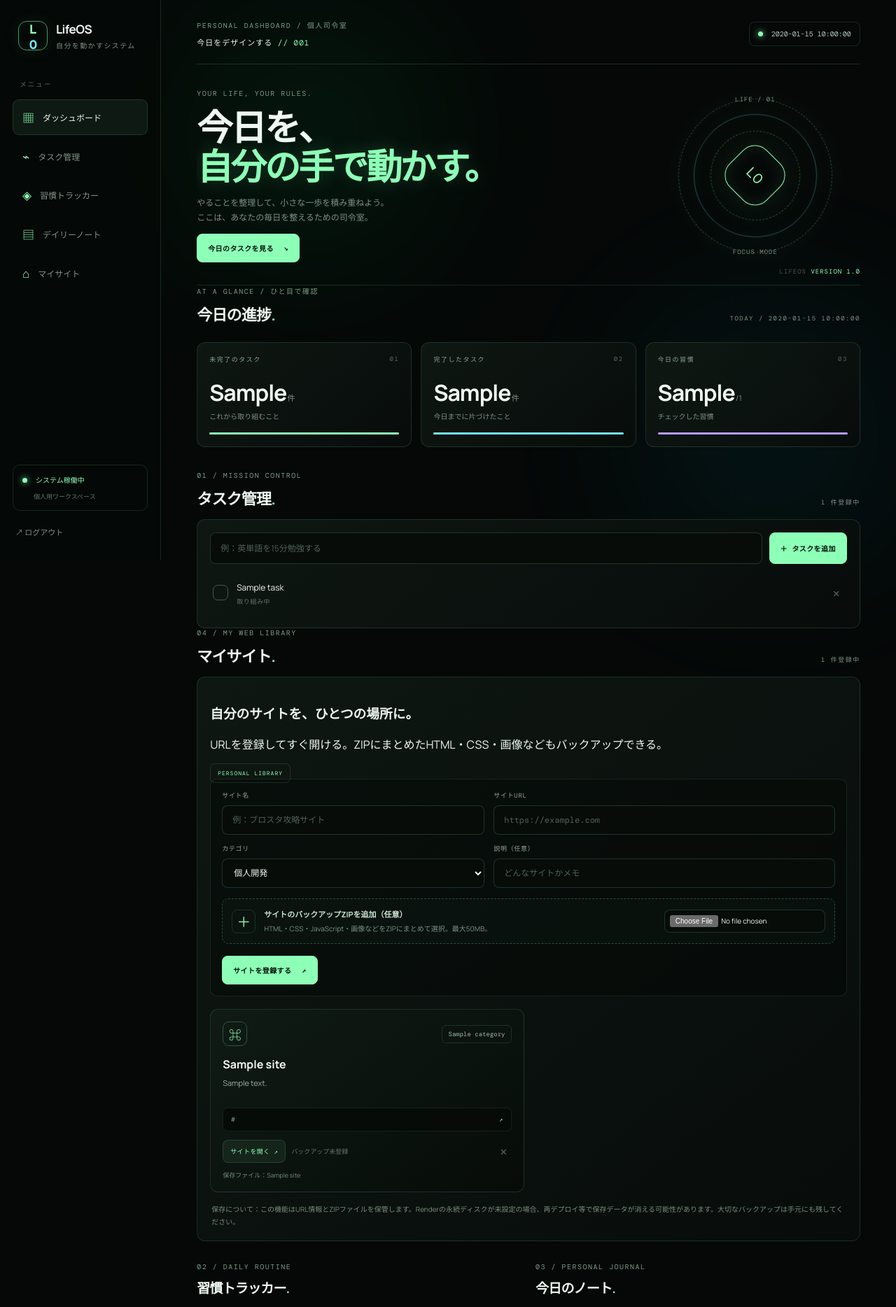
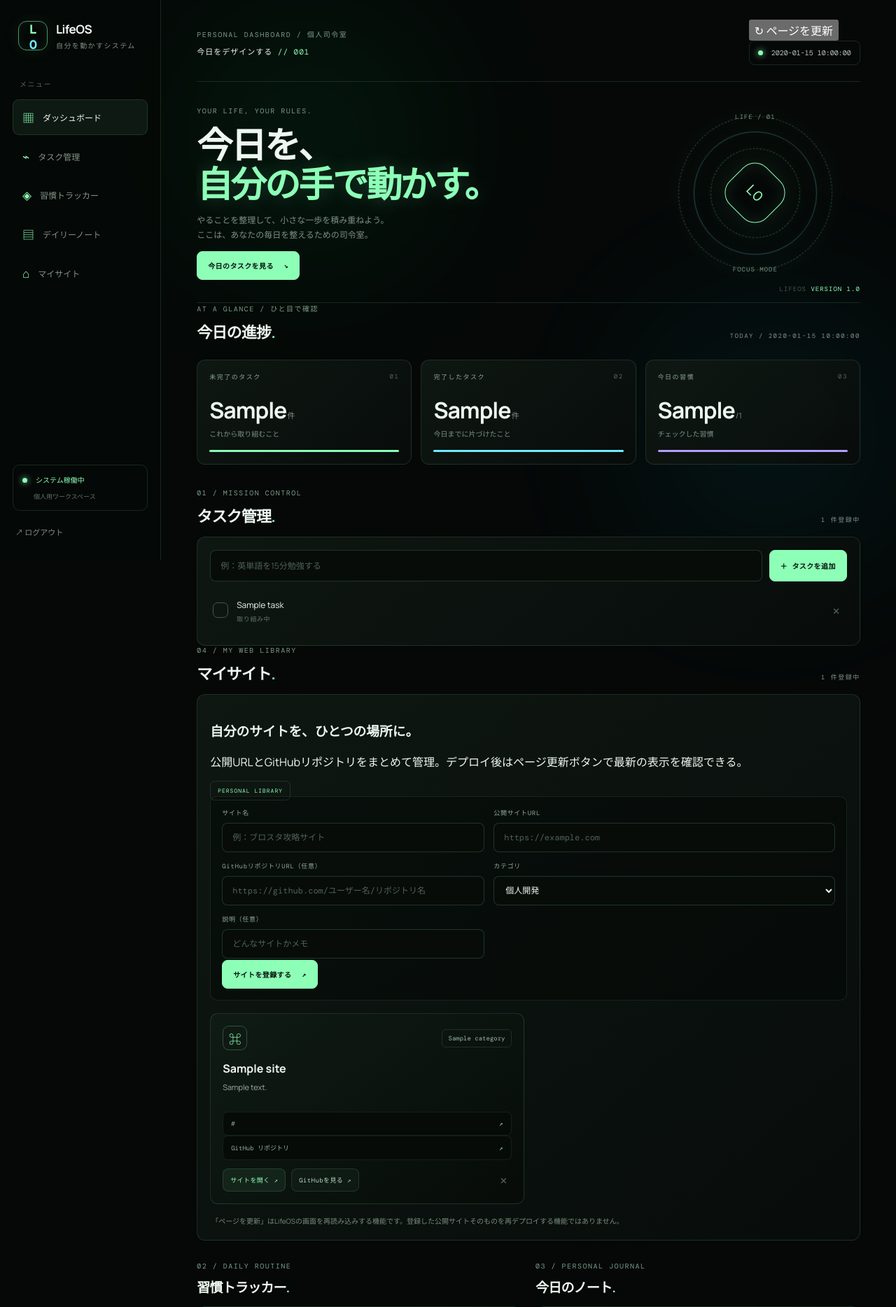
Before and after one commit to morigu812-svg/lifeos, a Flask app: template templates/index.html in a window 1280 px wide. Shown: the top 1868 px of the page at 70% size. Run offline with Flask 3, Linux system fonts and the light colour scheme; the template is opened without the code that fills it: most values are stand-ins (such as "Sample title", 1, 10 or a date in 2020).

Commit message:
Use GitHub repository URLs and add page refresh control

```diff
--- a/templates/index.html
+++ b/templates/index.html
@@ -25,7 +25,7 @@
       </div>
     </aside>
     <main class="main-content">
-      <header class="topbar"><div><p class="eyebrow">PERSONAL DASHBOARD / 個人司令室</p><p class="topbar-title">今日をデザインする <span>// 001</span></p></div><div class="date-pill"><span class="status-dot"></span> {{ today }}</div></header>
+      <header class="topbar"><div><p class="eyebrow">PERSONAL DASHBOARD / 個人司令室</p><p class="topbar-title">今日をデザインする <span>// 001</span></p></div><div class="topbar-actions"><button type="button" class="refresh-button" onclick="window.location.href=window.location.pathname+'?refresh='+Date.now()" title="ページを再読み込み"><span aria-hidden="true">↻</span> ページを更新</button><div class="date-pill"><span class="status-dot"></span> {{ today }}</div></div></header>
       <section class="hero" id="overview">
         <div class="hero-copy"><p class="eyebrow">YOUR LIFE, YOUR RULES.</p><h1>今日を、<br><span>自分の手で動かす。</span></h1><p class="muted">やることを整理して、小さな一歩を積み重ねよう。<br>ここは、あなたの毎日を整えるための司令室。</p><a href="#tasks" class="button primary">今日のタスクを見る <span>↘</span></a></div>
         <div class="core-visual" aria-label="LifeOSのサイバーコア装飾"><div class="core-ring ring-one"></div><div class="core-ring ring-two"></div><div class="core-ring ring-three"></div><div class="core-center">LO</div><span class="orbit-label label-top">LIFE / 01</span><span class="orbit-label label-bottom">FOCUS MODE</span></div>
@@ -50,15 +50,16 @@
 
       <div class="section-heading" id="sites"><div><p class="eyebrow">04 / MY WEB LIBRARY</p><h2>マイサイト<span>.</span></h2></div><span class="section-count">{{ sites|length }} 件登録中</span></div>
       <section class="panel sites-panel">
-        <div class="sites-intro"><div><h3>自分のサイトを、ひとつの場所に。</h3><p>URLを登録してすぐ開ける。ZIPにまとめたHTML・CSS・画像などもバックアップできる。</p></div><span class="sites-badge">PERSONAL LIBRARY</span></div>
+        <div class="sites-intro"><div><h3>自分のサイトを、ひとつの場所に。</h3><p>公開URLとGitHubリポジトリをまとめて管理。デプロイ後はページ更新ボタンで最新の表示を確認できる。</p></div><span class="sites-badge">PERSONAL LIBRARY</span></div>
         <form method="post" action="{{ url_for('add_site') }}" enctype="multipart/form-data" class="site-form">
           <div class="site-form-grid">
             <label>サイト名<input name="name" maxlength="100" placeholder="例：ブロスタ攻略サイト" required></label>
-            <label>サイトURL<input name="url" type="url" placeholder="https://example.com" required></label>
+            <label>公開サイトURL<input name="url" type="url" placeholder="https://example.com" required></label>
+            <label>GitHubリポジトリURL（任意）<input name="repo_url" type="url" placeholder="https://github.com/ユーザー名/リポジトリ名"></label>
             <label>カテゴリ<select name="category"><option>個人開発</option><option>ゲーム</option><option>勉強</option><option>仕事・活動</option><option>その他</option></select></label>
             <label>説明（任意）<input name="description" maxlength="500" placeholder="どんなサイトかメモ"></label>
           </div>
-          <label class="upload-label" for="site-backup"><span class="upload-icon">＋</span><span><strong>サイトのバックアップZIPを追加（任意）</strong><small>HTML・CSS・JavaScript・画像などをZIPにまとめて選択。最大50MB。</small></span><input id="site-backup" type="file" name="backup" accept=".zip,application/zip"></label>
+
           <button type="submit" class="button primary">サイトを登録する <span>↗</span></button>
         </form>
         {% if sites %}
@@ -68,18 +69,18 @@
             <h3>{{ site['name'] }}</h3>
             {% if site['description'] %}<p class="site-description">{{ site['description'] }}</p>{% else %}<p class="site-description muted">説明はまだありません。</p>{% endif %}
             <a class="site-url" href="{{ site['url'] }}" target="_blank" rel="noopener noreferrer"><span>{{ site['url'] }}</span><span>↗</span></a>
+            {% if site['repo_url'] %}<a class="site-url repo-url" href="{{ site['repo_url'] }}" target="_blank" rel="noopener noreferrer"><span>GitHub リポジトリ</span><span>↗</span></a>{% endif %}
             <div class="site-card-actions">
               <a class="button secondary" href="{{ site['url'] }}" target="_blank" rel="noopener noreferrer">サイトを開く ↗</a>
-              {% if site['backup_name'] %}<a class="button backup-button" href="{{ url_for('download_site_backup', site_id=site['id']) }}">ZIPを保存 ↓</a>{% else %}<span class="no-backup">バックアップ未登録</span>{% endif %}
-              <form method="post" action="{{ url_for('delete_site', site_id=site['id']) }}" onsubmit="return confirm('このサイト情報と保存済みZIPを削除しますか？');"><button class="icon-button" type="submit" aria-label="サイトを削除">×</button></form>
+              {% if site['repo_url'] %}<a class="button backup-button" href="{{ site['repo_url'] }}" target="_blank" rel="noopener noreferrer">GitHubを見る ↗</a>{% endif %}
+              <form method="post" action="{{ url_for('delete_site', site_id=site['id']) }}" onsubmit="return confirm('このサイト情報を削除しますか？');"><button class="icon-button" type="submit" aria-label="サイトを削除">×</button></form>
             </div>
-            {% if site['backup_original_name'] %}<p class="backup-name">保存ファイル：{{ site['backup_original_name'] }}</p>{% endif %}
           </article>
         {% endfor %}</div>
         {% else %}
-        <div class="empty-state site-empty"><span>⌘</span><p>まだサイトが登録されていません。</p><small>上のフォームからURLを登録。ファイルも残したい場合はサイト一式をZIPにして添付してな。</small></div>
+        <div class="empty-state site-empty"><span>⌘</span><p>まだサイトが登録されていません。</p><small>公開URLとGitHubリポジトリURLを登録して、自分のサイトを整理しよう。</small></div>
         {% endif %}
-        <p class="storage-notice">保存について：この機能はURL情報とZIPファイルを保管します。Renderの永続ディスクが未設定の場合、再デプロイ等で保存データが消える可能性があります。大切なバックアップは手元にも残してください。</p>
+        <p class="storage-notice">「ページを更新」はLifeOSの画面を再読み込みする機能です。登録した公開サイトそのものを再デプロイする機能ではありません。</p>
       </section>
       <div class="two-column">
         <section id="habits"><div class="section-heading compact"><div><p class="eyebrow">02 / DAILY ROUTINE</p><h2>習慣トラッカー<span>.</span></h2></div></div>
```
